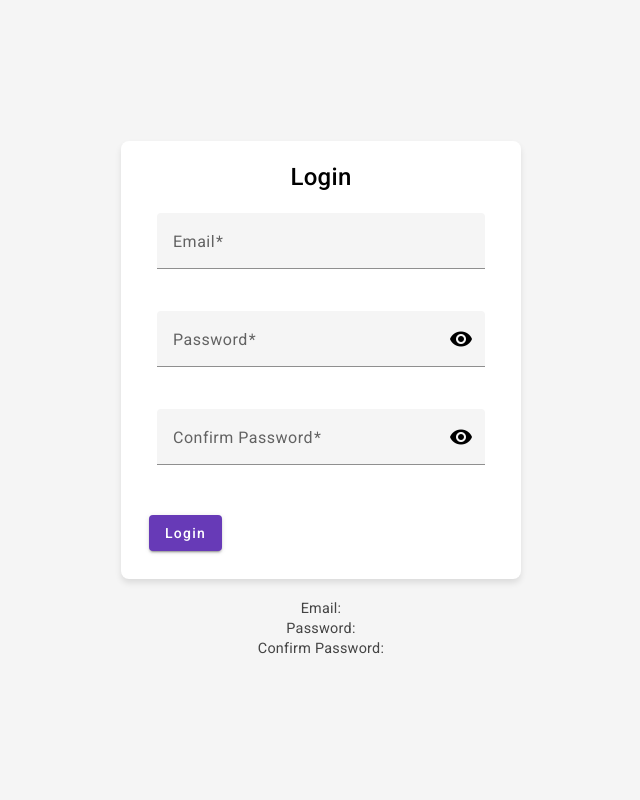
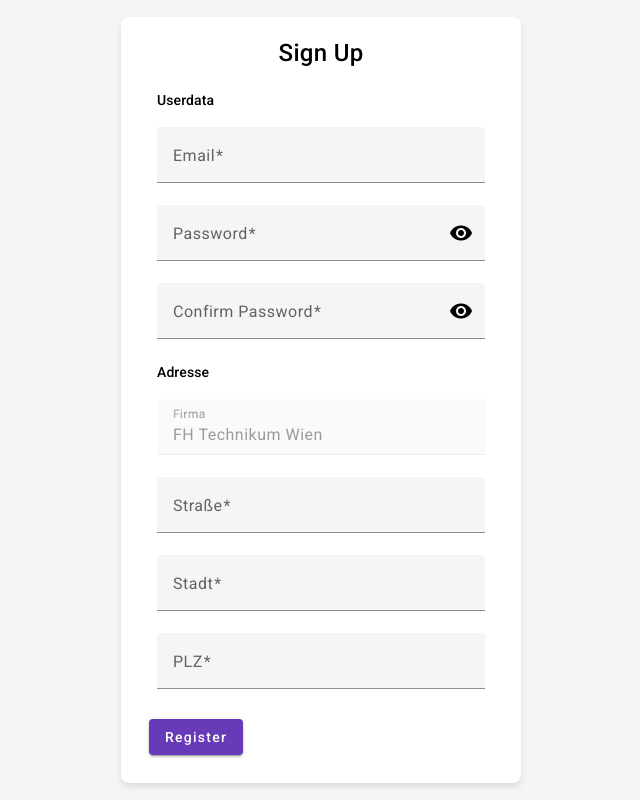
Before and after one commit to markus-roe/puzzle, an Angular app: page / in a window 1280 px wide. Shown: the whole page, without its empty margins (319-959 px from the left). Built offline with nearby package versions, Linux system fonts and the light colour scheme.

Commit message:
SignUp Component

```diff
--- a/src/app/app.component.html
+++ b/src/app/app.component.html
@@ -1 +1,2 @@
-<app-login></app-login>
+<!-- <app-login></app-login> -->
+<signup></signup>
--- a/src/app/app.module.ts
+++ b/src/app/app.module.ts
@@ -41,11 +41,13 @@ import { MatToolbarModule } from '@angular/material/toolbar';
 import { MatTooltipModule } from '@angular/material/tooltip';
 import { MatTreeModule } from '@angular/material/tree';
 import { NoopAnimationsModule } from '@angular/platform-browser/animations';
+import { SignUpComponent } from './signup/signup.component';
 
 @NgModule({
   declarations: [
     AppComponent,
-    LoginComponent
+    LoginComponent,
+    SignUpComponent
   ],
   imports: [
     BrowserModule,
--- /dev/null
+++ b/src/app/signup/signup.component.css
@@ -0,0 +1,42 @@
+:host {
+    display: flex;
+    justify-content: center;
+    align-items: center;
+    flex-direction: column;
+    height: 100%;
+    background: #f5f5f5;
+  }
+
+  form {
+    display:flex;
+    flex-direction: column;
+  }
+
+  mat-card {
+    width: 100%;
+    max-width: 400px;
+    padding: 20px;
+    border-radius: 8px;
+    box-shadow: 0 4px 6px rgba(0, 0, 0, 0.1);
+  }
+
+  mat-card-title {
+    font-size: 1.5rem;
+    text-align: center;
+    margin-bottom: 20px;
+  }
+
+
+  .span-container {
+    display: flex;
+    flex-direction: column;
+    align-items: center;
+    margin-top: 20px;
+    font-size: 0.9rem;
+    color: #444;
+  }
+
+  mat-card-subtitle {
+    color: black;
+    margin-bottom: 1rem;
+  }
--- /dev/null
+++ b/src/app/signup/signup.component.html
@@ -0,0 +1,63 @@
+<mat-card>
+    <mat-card-title>Sign Up</mat-card-title>
+    <mat-card-content>
+        <form>
+            <mat-card-subtitle>Userdata</mat-card-subtitle>
+            <mat-form-field>
+                <mat-label>Email</mat-label>
+                <input matInput [formControl]="emailControl" type="email">
+                <mat-error *ngIf="emailControl.hasError('required')">
+                    Email is required
+                </mat-error>
+                <mat-error *ngIf="emailControl.hasError('email')">
+                    Invalid email
+                </mat-error>
+            </mat-form-field>
+
+            <mat-form-field>
+                <mat-label>Password</mat-label>
+                <input matInput [formControl]="passwordControl" [type]="hidePassword ? 'password' : 'text'">
+                <mat-icon matSuffix (click)="hidePassword = !hidePassword">{{hidePassword ? 'visibility' :
+                    'visibility_off'}}</mat-icon>
+                <mat-error *ngIf="passwordControl.hasError('required')">
+                    Password is required
+                </mat-error>
+            </mat-form-field>
+
+            <mat-form-field>
+                <mat-label>Confirm Password</mat-label>
+                <input matInput [formControl]="confirmPasswordControl"
+                    [type]="hideConfirmPassword ? 'password' : 'text'">
+                <mat-icon matSuffix (click)="hideConfirmPassword = !hideConfirmPassword">{{hideConfirmPassword ?
+                    'visibility' : 'visibility_off'}}</mat-icon>
+                <mat-error *ngIf="confirmPasswordControl.hasError('required')">
+                    Confirm password is required
+                </mat-error>
+            </mat-form-field>
+
+            <mat-card-subtitle>Adresse</mat-card-subtitle>
+            <mat-form-field>
+                <mat-label>Firma</mat-label>
+                <input matInput disabled value="FH Technikum Wien">
+            </mat-form-field>
+            <mat-form-field>
+                <mat-label>Straße</mat-label>
+                <input matInput [formControl]="addressControl">
+            </mat-form-field>
+            <mat-form-field>
+                <mat-label>Stadt</mat-label>
+                <input matInput [formControl]="cityControl">
+            </mat-form-field>
+            <mat-form-field>
+                <mat-label>PLZ</mat-label>
+                <input matInput [formControl]="zipControl">
+                <mat-error *ngIf="zipControl.hasError('pattern')">
+                    Only numbers allowed
+                </mat-error>
+            </mat-form-field>
+        </form>
+    </mat-card-content>
+    <mat-card-actions>
+        <button mat-raised-button color="primary" (click)="submit()">Register</button>
+    </mat-card-actions>
+</mat-card>
--- /dev/null
+++ b/src/app/signup/signup.component.ts
@@ -0,0 +1,32 @@
+import { Component } from '@angular/core';
+import { FormControl, Validators } from '@angular/forms';
+
+@Component({
+  selector: 'signup',
+  templateUrl: './signup.component.html',
+  styleUrls: ['./signup.component.css']
+})
+export class SignUpComponent {
+  hidePassword = true;
+  hideConfirmPassword = true;
+
+  emailControl = new FormControl('', [Validators.required, Validators.email]);
+  passwordControl = new FormControl('', Validators.required);
+  confirmPasswordControl = new FormControl('', Validators.required);
+  addressControl = new FormControl('', Validators.required);
+  cityControl = new FormControl('', Validators.required);
+  zipControl = new FormControl('', [Validators.required, Validators.pattern("^[0-9]*$")]);
+
+  submit() {
+    if (this.emailControl.invalid || this.passwordControl.invalid || this.confirmPasswordControl.invalid || this.addressControl.invalid || this.cityControl.invalid || this.zipControl.invalid) {
+      console.error("Form is invalid!");
+      return;
+    }
+
+    if (this.passwordControl.value !== this.confirmPasswordControl.value) {
+      console.error("Passwords do not match!");
+      return;
+    }
+
+  }
+}
```
Also changed, not shown: 1 other file (tests, documents, lock files or other folders).
